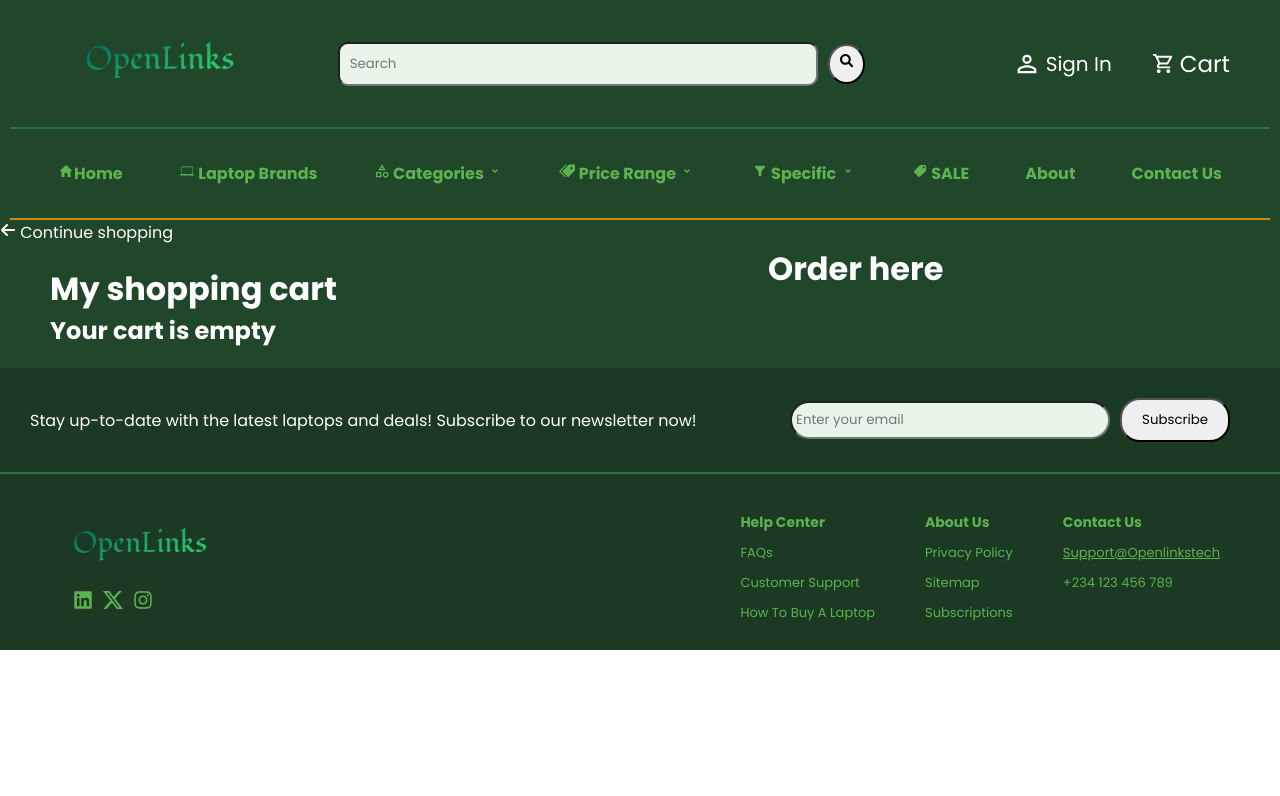
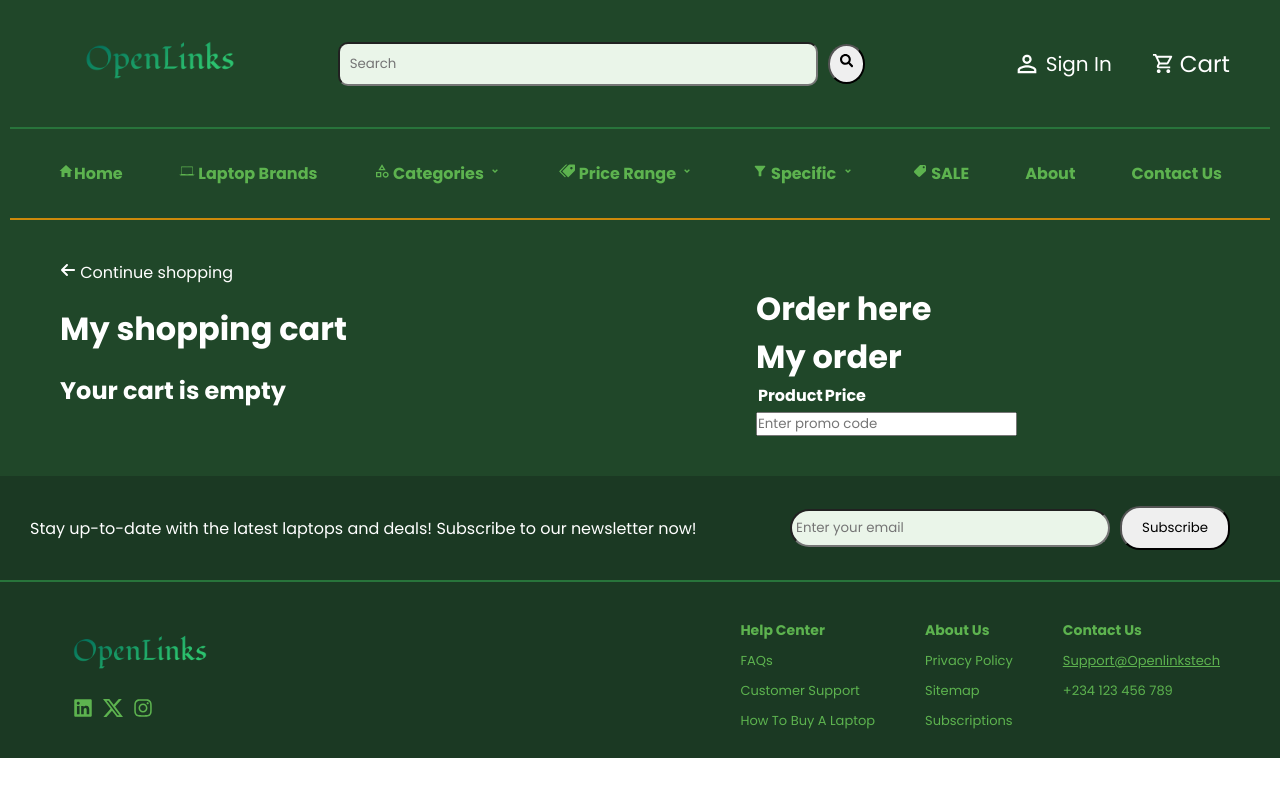
Before and after one commit to Gahbriehel/openlinks, a React (Create React App) app in the folder openlinks/: page /cart in a window 1280 px wide. Shown: the top 796 px of the page. Built offline with nearby package versions, Linux system fonts and the light colour scheme; data requests are answered from the project's data file.

Commit message:
feat: add quantity management and order summary to cart component

```diff
--- a/openlinks/src/components/cart.css
+++ b/openlinks/src/components/cart.css
@@ -34,7 +34,7 @@
 .cart_container {
     width: 100%;
     background: var(--nav-bg-color);
-    padding: 0;
+    padding: 40px 60px;
     color: var(--light-text);
     margin-top: 220px;
     /* padding-bottom: 50px; */
@@ -51,12 +51,16 @@
 
 .cart_container .cart_main .shopping_cart {
     width: 60%;
-    padding: 20px 50px;
+    padding: 20px 0;
+}
+
+.cart_container .cart_main .shopping_cart h1 {
+    padding: 0 0 20px 0;
 }
 
 .cart_card {
     display: flex;
-    margin: 20px 0;
+    /* margin: 20px 0; */
     border-bottom: 1px solid var(--button-hover);
     padding: 20px 0;
     justify-content: space-between;
@@ -101,10 +105,15 @@
     padding: 5px 5px;
     width: 150px;
     cursor: pointer;
+    font-size: 16px;
     transition: 0.5s;
     background-color: var(--nav-bg-color);
     border: none;
     color: var(--light-text);
+}
+
+.cart_card .cart_card_actions button:hover {
+    color: var(--error-warning);
 }
 
 .cart_card .cart_card_actions button span {
--- a/openlinks/src/components/cart.js
+++ b/openlinks/src/components/cart.js
@@ -1,4 +1,4 @@
-import React, { useEffect } from 'react'
+import React, { useEffect, useState } from 'react'
 import './cart.css'
 import { fetchProduct } from './redux/product/productSlice';
 import { FaArrowLeft } from "react-icons/fa6";
@@ -11,16 +11,28 @@ import { removeFromCart } from './redux/cart/cartSlice';
 
 const Cart = () => {
 
+    const [quantities, setQuantities] = useState(1);
+
+    const handleQuantityChange = (id, value) => {
+        setQuantities(prevQuantities  => ({
+            ...prevQuantities,
+            [id]: value > 0 ? value : 1
+        }))
+    }
+
+    console.log("Quantities", quantities);
+
+
     const productData = useSelector(state => state.cart)
     const dispatch = useDispatch();
 
     useEffect(() => {
         dispatch(fetchProduct())
         //
-    }, [])
+    }, [dispatch])
 
 
-    const laptops = productData.products
+    const laptops = productData.products || []
     console.log("Now in cart")
     console.log(laptops);
     return (
@@ -36,6 +48,7 @@ const Cart = () => {
                     ) : (
                         <div className='cart_items'>
                             {laptops.map((laptop) => {
+                                const quantity = quantities[laptop.id] || 1;
                                 return (
                                     <div key={laptop.id}>
                                         <div className='cart_card'>
@@ -57,8 +70,14 @@ const Cart = () => {
                                             <div className='cart_card_actions'>
                                                 <button onClick={() => dispatch(removeFromCart(laptop))}>Remove item <span><FaTrashAlt /></span></button>
                                                 <div className='quantity'>
-                                                    <label htmlFor="quantity">Quantity</label>
-                                                    <input type="number" id="quantity" name="quantity" min="1"></input>
+                                                    <label htmlFor={`quantity-${laptop.id}`}>Quantity</label>
+                                                    <input
+                                                        type="number"
+                                                        id={`quantity-${laptop.id}`}
+                                                        value={quantity}
+                                                        onChange={ (e) => handleQuantityChange(laptop.id, parseInt(e.target.value))}
+                                                        name="quantity"
+                                                        min="1"></input>
                                                 </div>
                                             </div>
                                         </div>
@@ -68,8 +87,31 @@ const Cart = () => {
                         </div>
                     )}
                 </div>
-                <div className='order'>
+                <div className='order_section'>
                     <h1>Order here</h1>
+                    <h1>My order</h1>
+                    <div className='order_items'>
+                        <table>
+                            <tr>
+                                <th>Product</th>
+                                {/* <th>Quantity</th> */}
+                                <th>Price</th>
+                            </tr>
+                            {laptops.map((laptop) => {
+                                const quantity = quantities[laptop.id] || 1;
+                                return (
+                                    <tr key={laptop.id}>
+                                        <td>{quantity} x {laptop.name}</td>
+                                        {/* <td>{quantity}</td> */}
+                                        <td>${new Intl.NumberFormat('en-us').format(laptop.price * quantity)}</td>
+                                    </tr>
+                                )
+                            })}
+                        </table>
+                        <input type='text' placeholder='Enter promo code'></input>
+
+                        <p>{}</p>
+                    </div>
                 </div>
             </div>
         </div>
```
